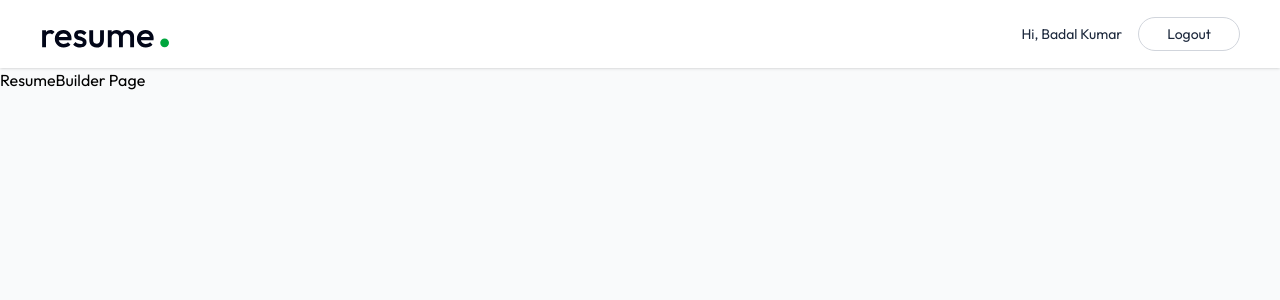
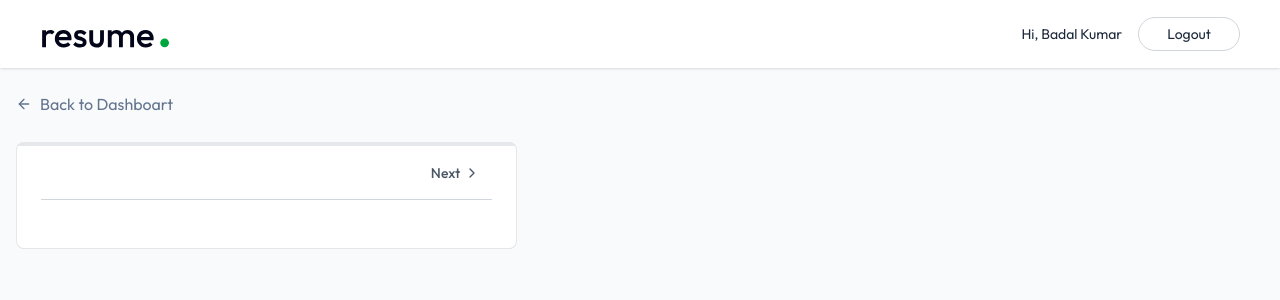
Before and after one commit to BadalKumar0159/AI-Resume-Builder, a React (Vite) app in the folder client/: page /app/builder/1 in a window 1280 px wide. Shown: the top 300 px of the page. Built offline with nearby package versions, Linux system fonts and the light colour scheme.

Commit message:
Created resume builder layout with section navigation and progress bar

```diff
--- a/client/src/pages/ResumeBuilder.jsx
+++ b/client/src/pages/ResumeBuilder.jsx
@@ -1,9 +1,101 @@
-import React from 'react'
+import React, { useEffect, useState } from 'react'
+import { useParams, Link } from 'react-router-dom'
+import { dummyResumeData } from '../assets/assets';
+import { ArrowLeftIcon, Briefcase, ChevronLeft, ChevronRight, FileText, FolderIcon, GraduationCap, Sparkles, User } from 'lucide-react';
 
 const ResumeBuilder = () => {
+
+  const { resumeId } = useParams();
+
+  const [resumeData, setResumeData] = useState({
+    id: '',
+    title: '',
+    personal_info: {},
+    professional_summary: '',
+    experience: [],
+    education: [],
+    project: [],
+    skills: [],
+    template: "classic",
+    accent_color: "#3882F6",
+  })
+
+  const loadExisitingResume = async () => {
+    const resume = dummyResumeData.find(resume => resume.id === resumeId);
+    if (resume) {
+      setResumeData(resume);
+    }
+  }
+
+  const [activeSectionIndex, setActiveSectionIndex] = useState(0);
+  const [removeBackground, setRemoveBackground] = useState(false);
+
+  const sections = [
+    { id: 'personal', name: 'Personal Info', icon: User },
+    { id: 'summary', name: 'Summary', icon: FileText },
+    { id: 'experience', name: 'Experience', icon: Briefcase },
+    { id: 'education', name: 'Education', icon: GraduationCap },
+    { id: 'projects', name: 'Projects', icon: FolderIcon },
+    { id: 'skills', name: 'Skills', icon: Sparkles },
+  ]
+
+  const activeSection = sections[activeSectionIndex];
+
+  useEffect(() => {
+    loadExisitingResume();
+  }, [])
   return (
     <div>
-      <h1>ResumeBuilder Page</h1>
+      <div className='max-w-7xl mx-auto px-4 py-6'>
+        <Link to={'/app'} className='inline-flex gap-2 items-center text-slate-500 hover:text-slate-700 transition-all'>
+          <ArrowLeftIcon className='size-4' /> Back to Dashboart
+        </Link>
+      </div>
+
+      <div className='max-w-7xl mx-auto px-4 pb-8'>
+        <div className='grid grid-cols-12 gap-8'>
+          {/* --------------- Left Panel-Form ---------------- */}
+
+          <div className='relative lg:col-span-5 rounded-lg overflow-hidden'>
+            <div className='bg-white rounded-lg shadow-sm border border-gray-200 p-6 pt-1'>
+
+              {/* --- progress bar using activeSectionIndex --- */}
+              <hr className='absolute top-0 left-0 right-0 border-2 border-gray-200' />
+              <hr className='absolute top-0 left-0 right-0 h-1 bg-gradient-to-r from-green-500 to-green-600 transition-all
+                duration-2000' style={{ width: `${activeSectionIndex * 100 / (sections.length - 1)}%` }} />
+
+              {/* --- Section Navigation --- */}
+              <div className='flex justify-between items-center mb-6 border-b border-gray-300 py-1'>
+                <div></div>
+                <div className='flex items-center'>
+                {activeSectionIndex !== 0 && (
+                  <button onClick={() => setActiveSectionIndex(prevIndex => Math.max(prevIndex - 1, 0))} className='flex items-center
+                    gap-1 p-3 rounded-lg text-sm font-medium text-gray-600 hover:bg-gray-50 transition-all' >
+                    <ChevronLeft className='size-4' /> Previous
+                  </button>
+                  )}
+                  <button onClick={() => setActiveSectionIndex(prevIndex => Math.min(prevIndex + 1, sections.length - 1))} className={`flex
+                  items-center gap-1 p-3 rounded-lg text-sm font-medium text-gray-600 hover:bg-gray-50 transition-all
+                  ${activeSectionIndex === sections.length-1 && 'opacity-50'}`}  disabled={activeSectionIndex === sections.length - 1}>
+                    Next <ChevronRight className='size-4' />
+                  </button>
+                </div>
+              </div>
+
+              {/* --- Form Content ---*/}
+              <div className='space-y-6'>
+                {activeSection.id === 'personal' && (
+                  <div></div>
+                )}
+              </div>
+
+            </div>
+          </div>
+
+          {/* Right Panel - Preview */}
+          <div></div>
+        </div>
+      </div>
     </div>
   )
 }
```
